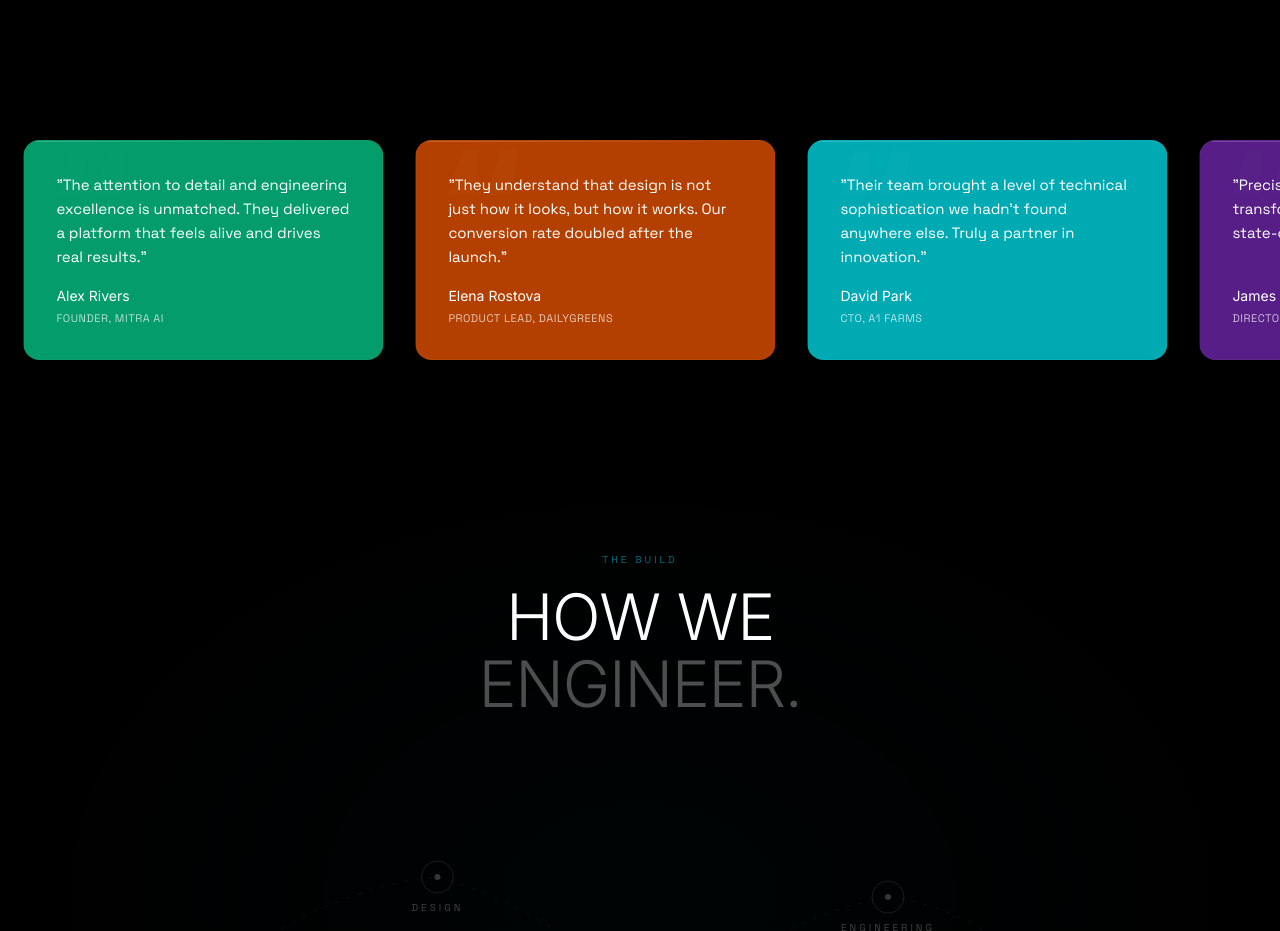
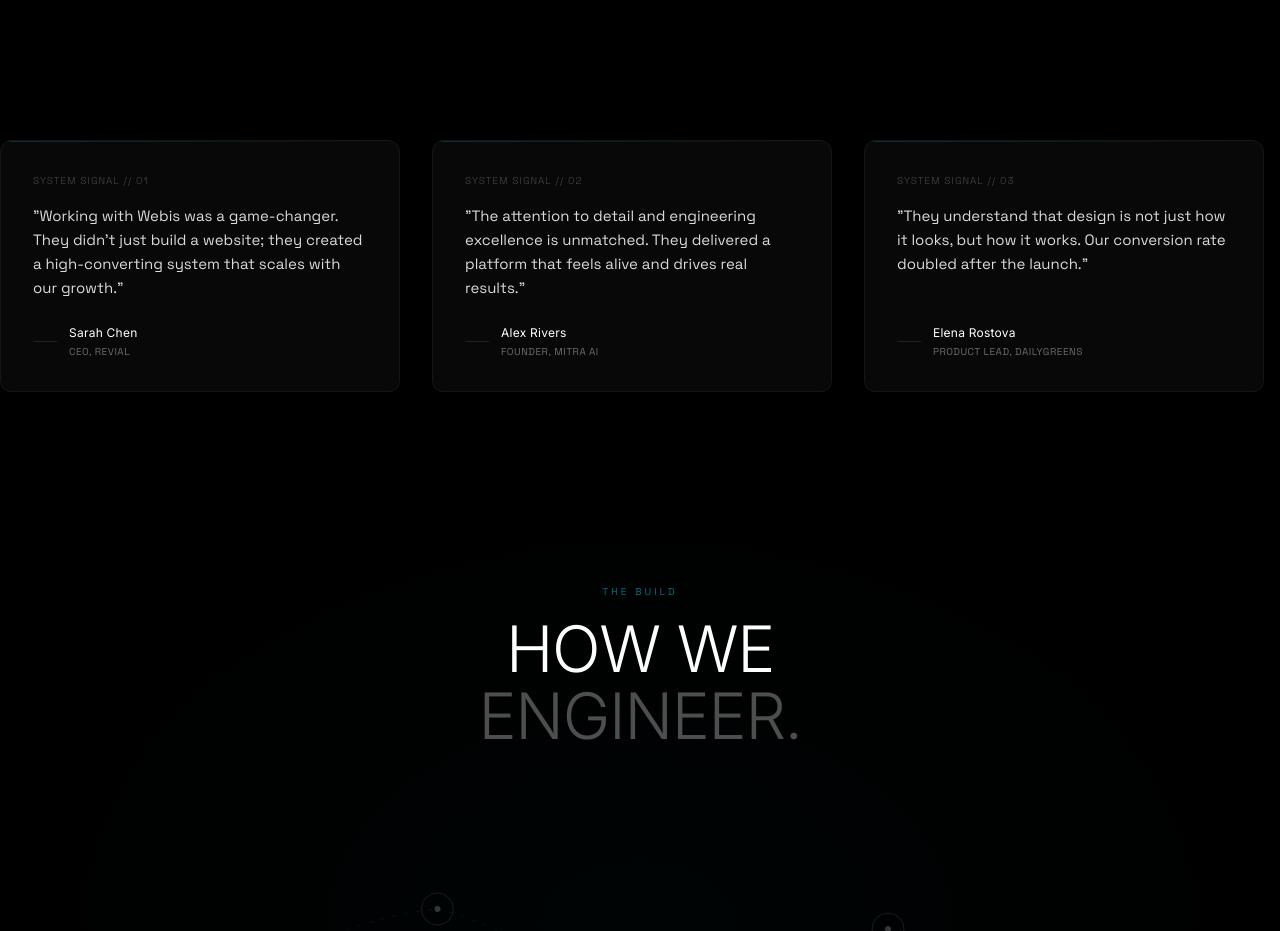
Before and after one commit to Ahsan6786/webis2.0, a Next.js app: page / in a window 1280 px wide. Shown: the part 5820-6751 px from the top of the page. Built offline with nearby package versions, Linux system fonts and the light colour scheme.

Commit message:
Transform testimonials into premium cinematic experience

```diff
--- a/src/components/ImageShowcase.tsx
+++ b/src/components/ImageShowcase.tsx
@@ -64,6 +64,17 @@ export default function ImageShowcase() {
           },
         }
       );
+
+      gsap.to('.marquee-track', {
+        xPercent: -50,
+        ease: 'none',
+        scrollTrigger: {
+          trigger: section,
+          start: 'top bottom',
+          end: 'bottom top',
+          scrub: 1,
+        }
+      });
     }, section);
 
     return () => ctx.revert();
@@ -86,28 +97,28 @@ export default function ImageShowcase() {
           display: flex;
           gap: 32px;
           width: max-content;
-          animation: marquee 35s linear infinite;
-        }
-        @keyframes marquee {
-          0% { transform: translateX(0); }
-          100% { transform: translateX(-50%); }
-        }
-        .marquee-track:hover {
-          animation-play-state: paused;
+          will-change: transform;
         }
         .testimonial-card {
-          background: linear-gradient(135deg, #060606 0%, #020202 100%);
-          border: 1px solid rgba(255,255,255,0.03);
+          background: rgba(10, 10, 10, 0.8);
+          border: 1px solid rgba(255, 255, 255, 0.05);
+          backdrop-filter: blur(10px);
           padding: clamp(16px, 4vw, 32px);
           display: flex;
           flex-direction: column;
           justify-content: space-between;
-          width: clamp(220px, 70vw, 360px);
+          width: clamp(260px, 70vw, 400px);
           min-height: 220px;
           position: relative;
           overflow: hidden;
-          border-radius: 16px;
+          border-radius: 12px;
           flex-shrink: 0;
+          transition: border-color 0.3s ease, background 0.3s ease;
+        }
+        .testimonial-card:hover {
+          border-color: rgba(0, 212, 255, 0.2);
+          background: rgba(15, 15, 15, 0.9);
+        }
           transition: border-color 0.4s ease, transform 0.4s ease;
         }
         .testimonial-card:hover {
@@ -147,8 +158,8 @@ export default function ImageShowcase() {
           lineHeight: 1.05,
           color: '#ffffff',
         }}>
-          WHAT OUR CLIENTS<br />
-          <span style={{ color: 'rgba(255,255,255,0.25)' }}>SAY ABOUT US.</span>
+          ENGINEERED TRUST.<br />
+          <span style={{ color: 'rgba(255,255,255,0.25)' }}>POST-LAUNCH IMPACT.</span>
         </h2>
       </div>
 
@@ -157,91 +168,125 @@ export default function ImageShowcase() {
         <div className="marquee-track">
           {/* First set of cards */}
           {testimonials.map((t, i) => (
-            <div key={`set1-${i}`} className="testimonial-card" style={{ background: `${t.bgColor}B3` }}>
-              <div className="quote-bg">“</div>
+            <div key={`set1-${i}`} className="testimonial-card">
+              {/* Subtle edge lighting */}
               <div style={{
                 position: 'absolute',
                 top: 0, left: 0, right: 0,
                 height: '1px',
-                background: `linear-gradient(90deg, ${t.accent}, transparent)`,
-                opacity: 0.2,
+                background: 'linear-gradient(90deg, rgba(0,212,255,0.2), transparent)',
               }} />
+
+              {/* Tiny technical label */}
+              <div style={{
+                fontFamily: 'Space Grotesk, sans-serif',
+                fontSize: '10px',
+                color: 'rgba(255,255,255,0.25)',
+                letterSpacing: '0.1em',
+                marginBottom: '16px',
+                textTransform: 'uppercase',
+              }}>
+                SYSTEM SIGNAL // 0{i + 1}
+              </div>
+
               <p style={{
                 fontFamily: 'Space Grotesk, sans-serif',
                 fontSize: '15px',
-                fontWeight: 400,
+                fontWeight: 300,
                 lineHeight: 1.6,
-                color: '#ffffff',
+                color: 'rgba(255,255,255,0.85)',
                 position: 'relative',
                 zIndex: 2,
               }}>
                 "{t.quote}"
               </p>
-              <div style={{ marginTop: 'auto', position: 'relative', zIndex: 2 }}>
+
+              <div style={{ marginTop: 'auto', display: 'flex', alignItems: 'center', gap: '12px', paddingTop: '24px' }}>
+                <div style={{ width: '24px', height: '1px', background: 'rgba(255,255,255,0.1)' }} />
+                <div>
                   <p style={{
                     fontFamily: 'Inter, sans-serif',
-                  fontSize: '14px',
-                  fontWeight: 400,
+                    fontSize: '12px',
+                    fontWeight: 500,
                     color: '#ffffff',
-                  marginBottom: '4px',
+                    letterSpacing: '0.02em',
                   }}>
                     {t.author}
                   </p>
                   <p style={{
                     fontFamily: 'Space Grotesk, sans-serif',
-                  fontSize: '11px',
+                    fontSize: '10px',
                     fontWeight: 400,
                     letterSpacing: '0.05em',
-                  color: 'rgba(255,255,255,0.7)',
+                    color: 'rgba(255,255,255,0.4)',
                     textTransform: 'uppercase',
+                    marginTop: '2px',
                   }}>
                     {t.role}
                   </p>
                 </div>
               </div>
+            </div>
           ))}
           {/* Duplicate set for seamless loop */}
           {testimonials.map((t, i) => (
-            <div key={`set2-${i}`} className="testimonial-card" style={{ background: `${t.bgColor}B3` }}>
-              <div className="quote-bg">“</div>
+            <div key={`set2-${i}`} className="testimonial-card">
+              {/* Subtle edge lighting */}
               <div style={{
                 position: 'absolute',
                 top: 0, left: 0, right: 0,
                 height: '1px',
-                background: `linear-gradient(90deg, ${t.accent}, transparent)`,
-                opacity: 0.2,
+                background: 'linear-gradient(90deg, rgba(0,212,255,0.2), transparent)',
               }} />
+
+              {/* Tiny technical label */}
+              <div style={{
+                fontFamily: 'Space Grotesk, sans-serif',
+                fontSize: '10px',
+                color: 'rgba(255,255,255,0.25)',
+                letterSpacing: '0.1em',
+                marginBottom: '16px',
+                textTransform: 'uppercase',
+              }}>
+                SYSTEM SIGNAL // 0{i + 1}
+              </div>
+
               <p style={{
                 fontFamily: 'Space Grotesk, sans-serif',
                 fontSize: '15px',
-                fontWeight: 400,
+                fontWeight: 300,
                 lineHeight: 1.6,
-                color: '#ffffff',
+                color: 'rgba(255,255,255,0.85)',
                 position: 'relative',
                 zIndex: 2,
               }}>
                 "{t.quote}"
               </p>
-              <div style={{ marginTop: 'auto', position: 'relative', zIndex: 2 }}>
+
+              <div style={{ marginTop: 'auto', display: 'flex', alignItems: 'center', gap: '12px', paddingTop: '24px' }}>
+                <div style={{ width: '24px', height: '1px', background: 'rgba(255,255,255,0.1)' }} />
+                <div>
                   <p style={{
                     fontFamily: 'Inter, sans-serif',
-                  fontSize: '14px',
-                  fontWeight: 400,
+                    fontSize: '12px',
+                    fontWeight: 500,
                     color: '#ffffff',
-                  marginBottom: '4px',
+                    letterSpacing: '0.02em',
                   }}>
                     {t.author}
                   </p>
                   <p style={{
                     fontFamily: 'Space Grotesk, sans-serif',
-                  fontSize: '11px',
+                    fontSize: '10px',
                     fontWeight: 400,
                     letterSpacing: '0.05em',
-                  color: 'rgba(255,255,255,0.7)',
+                    color: 'rgba(255,255,255,0.4)',
                     textTransform: 'uppercase',
+                    marginTop: '2px',
                   }}>
                     {t.role}
                   </p>
+                </div>
               </div>
             </div>
           ))}
```
Lines whose indentation alone changed are shown as unchanged.
